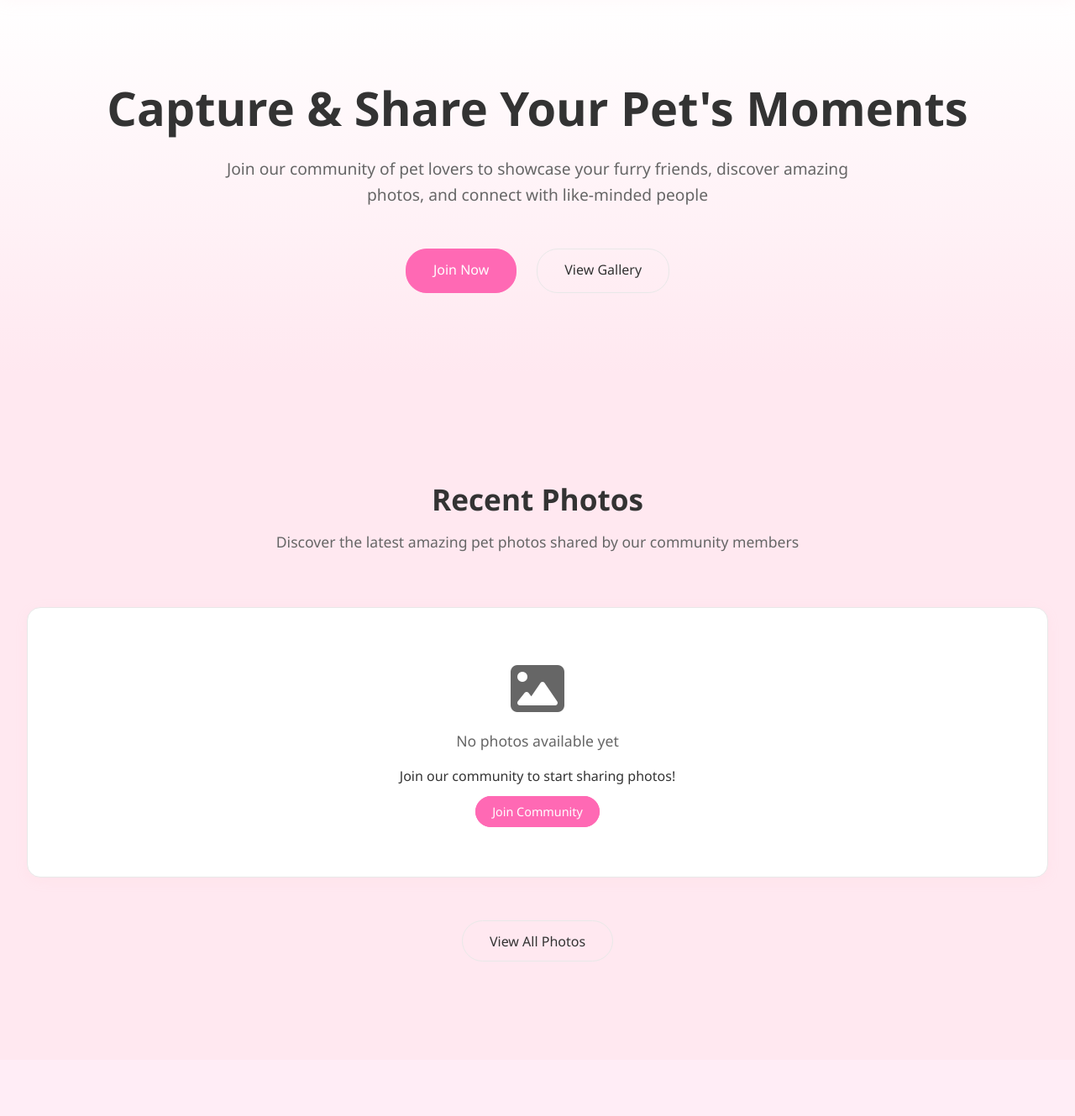
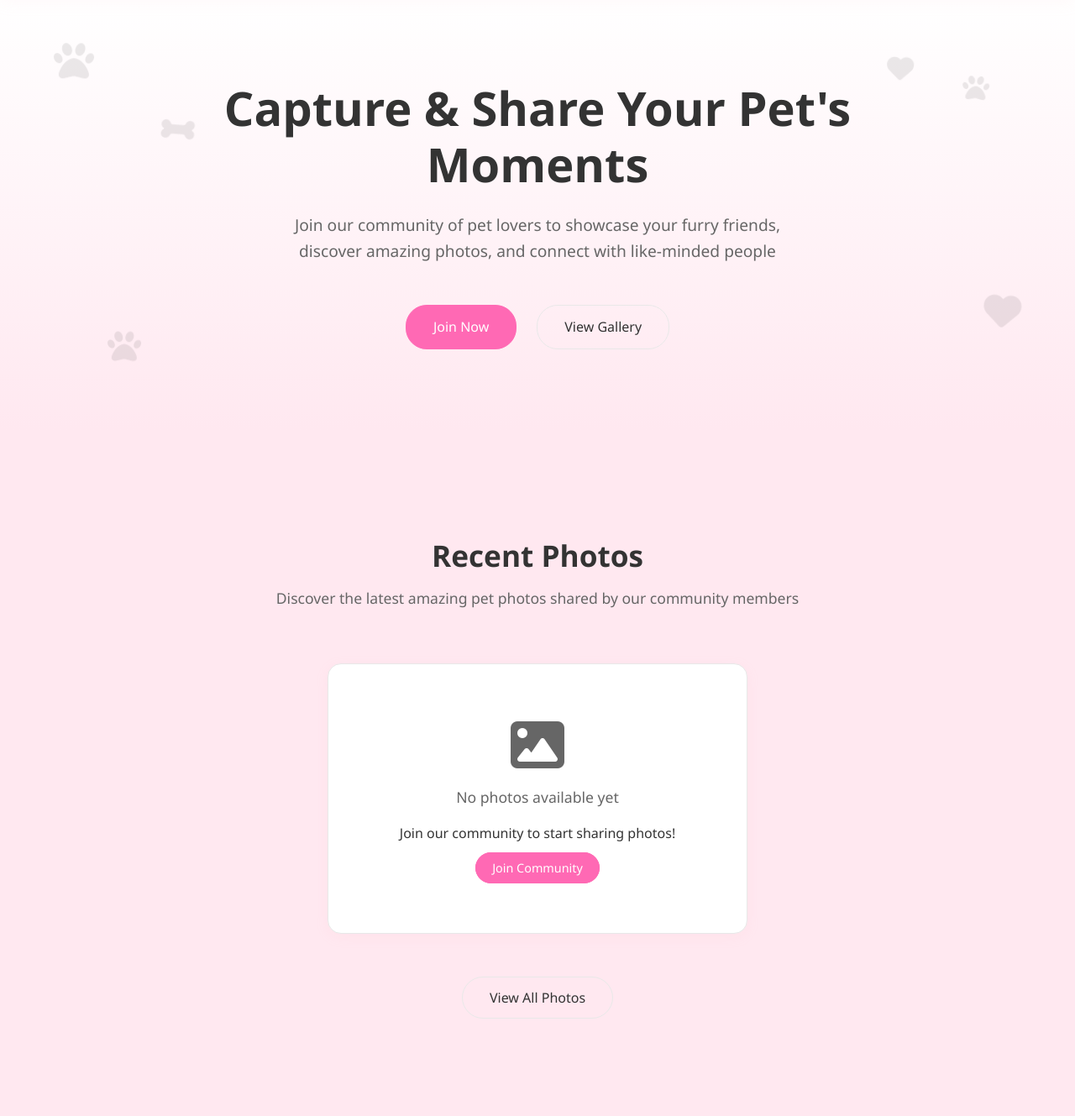
Before and after one commit to Nyashiko/furry-friend, a Flask app: page / in a window 1280 px wide. Shown: the part 61-1390 px from the top of the page at 84% size. Before the commit the page ends 1206 px from the top, so only its background shows below. Run offline with Flask 3, Linux system fonts and the light colour scheme; some libraries are stand-ins or nearby versions.

Commit message:
HTML 5.29

```diff
--- a/templates/index.html
+++ b/templates/index.html
@@ -30,6 +30,7 @@
       font-family: 'Segoe UI', Roboto, Oxygen, Ubuntu, Cantarell, sans-serif;
       line-height: 1.6;
       min-height: 100vh;
+      overflow-x: hidden;
     }
     .nav-bar {
       position: fixed;
@@ -140,6 +141,59 @@
       padding: 6rem 2rem;
       background: linear-gradient(180deg, var(--white) 0%, var(--soft-pink) 100%);
       text-align: center;
+      position: relative;
+      overflow: hidden;
+    }
+    .floating-element {
+      position: absolute;
+      opacity: 0.1;
+      z-index: 1;
+    }
+    .paw-1 {
+      top: 10%;
+      left: 5%;
+      font-size: 3rem;
+      animation: float 6s ease-in-out infinite;
+    }
+    .paw-2 {
+      top: 20%;
+      right: 8%;
+      font-size: 2rem;
+      animation: float 8s ease-in-out infinite 1s;
+    }
+    .paw-3 {
+      bottom: 15%;
+      left: 10%;
+      font-size: 2.5rem;
+      animation: float 7s ease-in-out infinite 0.5s;
+    }
+    .heart-1 {
+      top: 15%;
+      right: 15%;
+      font-size: 2rem;
+      animation: float 5s ease-in-out infinite 0.3s;
+    }
+    .heart-2 {
+      bottom: 20%;
+      right: 5%;
+      font-size: 2.8rem;
+      animation: float 9s ease-in-out infinite 0.7s;
+    }
+    .bone-1 {
+      top: 30%;
+      left: 15%;
+      font-size: 2.2rem;
+      animation: float 10s ease-in-out infinite 0.2s;
+    }
+    @keyframes float {
+      0%, 100% { transform: translateY(0px) rotate(0deg); }
+      50% { transform: translateY(-20px) rotate(5deg); }
+    }
+    .hero-content {
+      position: relative;
+      z-index: 2;
+      max-width: 800px;
+      margin: 0 auto;
     }
     .hero-title {
       font-size: 3.5rem;
@@ -151,13 +205,14 @@
     .hero-subtitle {
       font-size: 1.2rem;
       color: var(--text-light);
-      max-width: 800px;
       margin: 0 auto 3rem;
+      max-width: 600px;
     }
     .hero-btns {
       display: flex;
       justify-content: center;
       gap: 1.5rem;
+      flex-wrap: wrap;
     }
     .btn-large {
       padding: 0.8rem 2rem;
@@ -168,9 +223,9 @@
       max-width: 1440px;
       margin: 8rem auto;
       padding: 0 2rem;
+      text-align: center;
     }
     .section-header {
-      text-align: center;
       margin-bottom: 4rem;
     }
     .section-title {
@@ -190,6 +245,7 @@
       grid-template-columns: repeat(auto-fit, minmax(280px, 1fr));
       gap: 1.5rem;
       margin-bottom: 4rem;
+      justify-items: center;
     }
     .gallery-card {
       background-color: var(--white);
@@ -198,6 +254,8 @@
       transition: var(--transition);
       border: 1px solid var(--border-light);
       box-shadow: 0 4px 15px rgba(255, 182, 193, 0.1);
+      max-width: 320px;
+      width: 100%;
     }
     .gallery-card:hover {
       transform: translateY(-8px);
@@ -215,6 +273,7 @@
     }
     .gallery-info {
       padding: 1.2rem;
+      text-align: left;
     }
     .gallery-owner {
       font-size: 0.85rem;
@@ -287,7 +346,17 @@
         display: none;
       }
       .gallery-grid {
-        grid-template-columns: repeat(auto-fit, minmax(220px, 1fr));
+        grid-template-columns: repeat(auto-fit, minmax(250px, 1fr));
+      }
+      .floating-element {
+        display: none;
+      }
+      .hero-btns {
+        flex-direction: column;
+        align-items: center;
+      }
+      .hero-btns .action-btn {
+        width: 200px;
       }
     }
   </style>
@@ -330,6 +399,14 @@
   </div>
 
   <section class="hero-section">
+    <i class="fas fa-paw floating-element paw-1"></i>
+    <i class="fas fa-paw floating-element paw-2"></i>
+    <i class="fas fa-paw floating-element paw-3"></i>
+    <i class="fas fa-heart floating-element heart-1"></i>
+    <i class="fas fa-heart floating-element heart-2"></i>
+    <i class="fas fa-bone floating-element bone-1"></i>
+
+    <div class="hero-content">
       <h1 class="hero-title">Capture & Share Your Pet's Moments</h1>
       <p class="hero-subtitle">Join our community of pet lovers to showcase your furry friends, discover amazing photos, and connect with like-minded people</p>
       <div class="hero-btns">
@@ -340,6 +417,7 @@
           <a href="{{ url_for('register') }}" class="action-btn btn-primary btn-large">Join Now</a>
           <a href="{{ url_for('gallery') }}" class="action-btn btn-outline btn-large">View Gallery</a>
         {% endif %}
+      </div>
     </div>
   </section>
 
@@ -360,7 +438,7 @@
           </div>
         </div>
       {% else %}
-        <div class="gallery-card" style="grid-column: 1 / -1; padding: 4rem; text-align: center;">
+        <div class="gallery-card" style="grid-column: 1 / -1; padding: 4rem; text-align: center; max-width: 500px;">
           <i class="fas fa-image" style="font-size: 4rem; color: var(--text-light); margin-bottom: 1rem;"></i>
           <p style="font-size: 1.1rem; color: var(--text-light);">No photos available yet</p>
           {% if session.username %}
```
Lines whose indentation alone changed are shown as unchanged.
